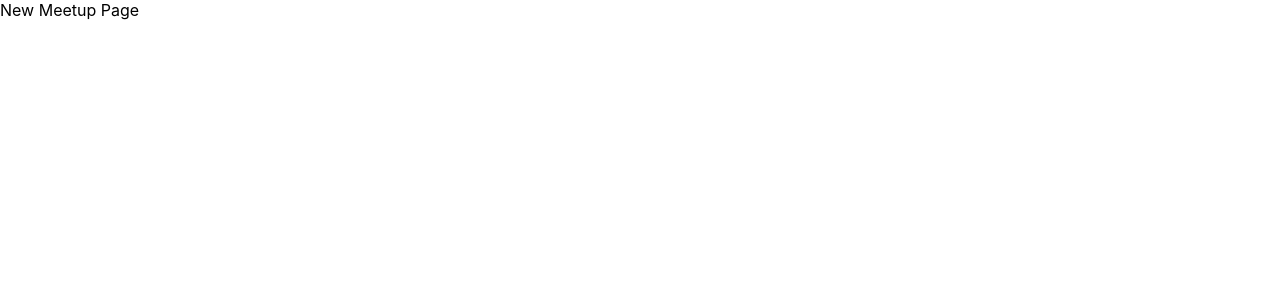
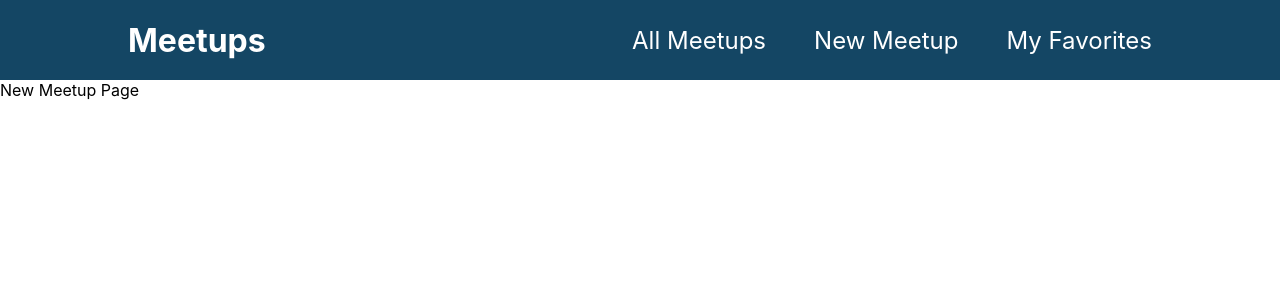
Before and after one commit to furkanksl/meeting-app-w-reactjs, a React (Create React App) app: page /new-meetup in a window 1280 px wide. Shown: the top 300 px of the page. Built offline with nearby package versions, Linux system fonts and the light colour scheme.

Commit message:
Create navigation bar

```diff
--- a/src/App.js
+++ b/src/App.js
@@ -2,10 +2,12 @@ import { Route, Routes } from "react-router-dom";
 import AllMeetupsPage from "./pages/AllMeetups";
 import NewMeetupPage from "./pages/NewMeetup";
 import FavoritesPage from "./pages/Favorites";
+import MainNavigation from "./components/layout/MainNavigation";
 
 function App() {
   return (
     <div className="App">
+      <MainNavigation />
       <Routes>
         <Route path="/" element={<AllMeetupsPage />} />
         <Route path="/new-meetup" element={<NewMeetupPage />} />
--- /dev/null
+++ b/src/components/layout/MainNavigation.js
@@ -0,0 +1,25 @@
+import { Link } from "react-router-dom";
+import styles from "./MainNavigation.module.css";
+
+function MainNavigation() {
+  return (
+    <header className={styles.header}>
+      <div className={styles.logo}>Meetups</div>
+      <nav>
+        <ul>
+          <li>
+            <Link to="/">All Meetups</Link>
+          </li>
+          <li>
+            <Link to="/new-meetup">New Meetup</Link>
+          </li>
+          <li>
+            <Link to="/favorites">My Favorites</Link>
+          </li>
+        </ul>
+      </nav>
+    </header>
+  );
+}
+
+export default MainNavigation;
--- /dev/null
+++ b/src/components/layout/MainNavigation.module.css
@@ -0,0 +1,47 @@
+.header {
+    /* width: 100%; */
+    height: 5rem;
+    display: flex;
+    align-items: center;
+    justify-content: space-between;
+    background-color: #144664;
+    padding: 0 10%;
+  }
+
+  .logo {
+    font-size: 2rem;
+    color: white;
+    font-weight: bold;
+  }
+
+  .header ul {
+    list-style: none;
+    margin: 0;
+    padding: 0;
+    display: flex;
+    align-items: baseline;
+  }
+
+  .header li {
+    margin-left: 3rem;
+  }
+
+  .header a {
+    text-decoration: none;
+    font-size: 1.5rem;
+    color: white;
+  }
+
+  .header a:hover,
+  .header a:active,
+  .header a.active {
+    color: white;
+  }
+
+  .badge {
+    background-color: #cc2062;
+    color: white;
+    border-radius: 12px;
+    padding: 0 1rem;
+    margin-left: 0.5rem;
+  }
```
